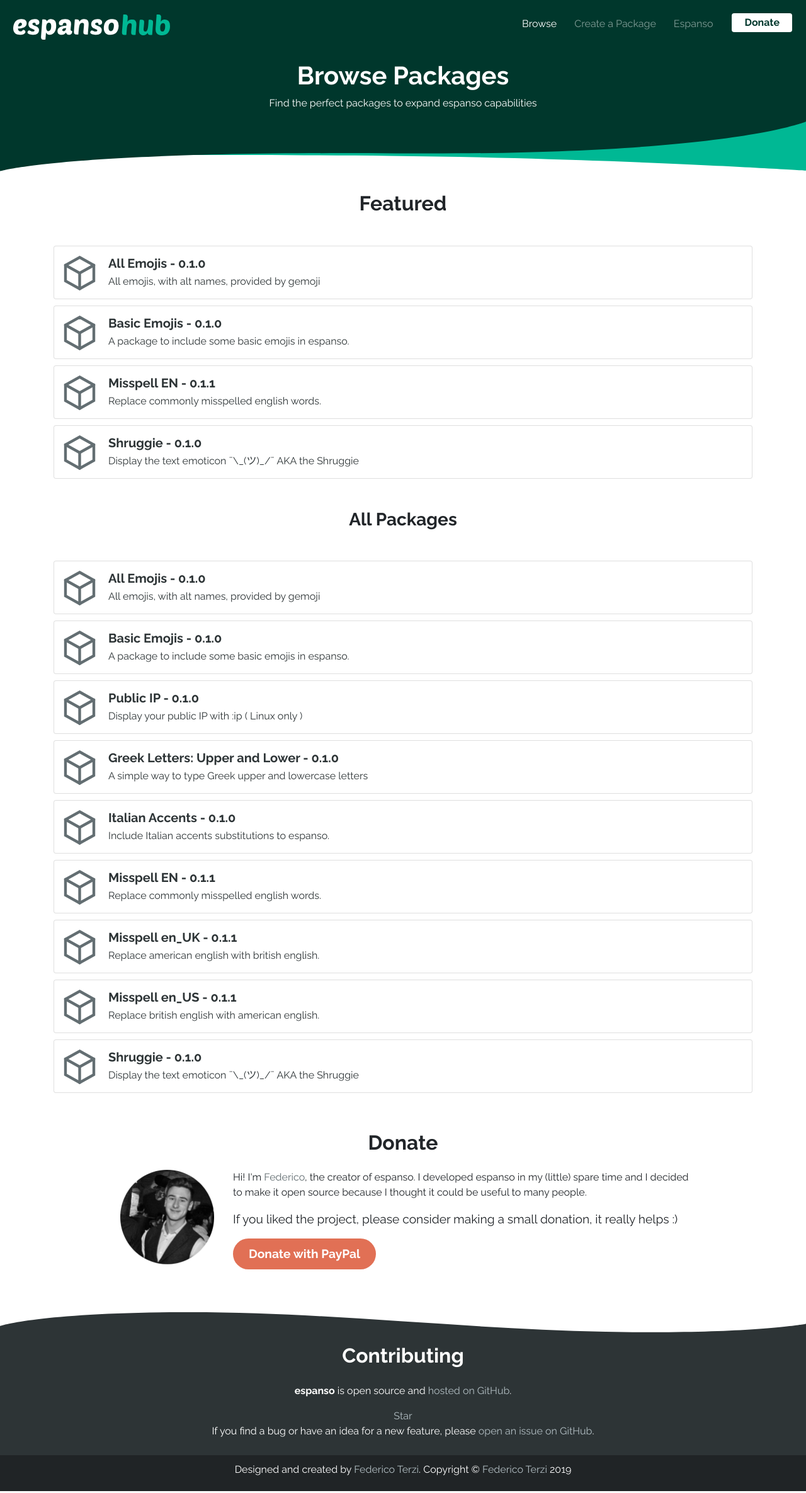
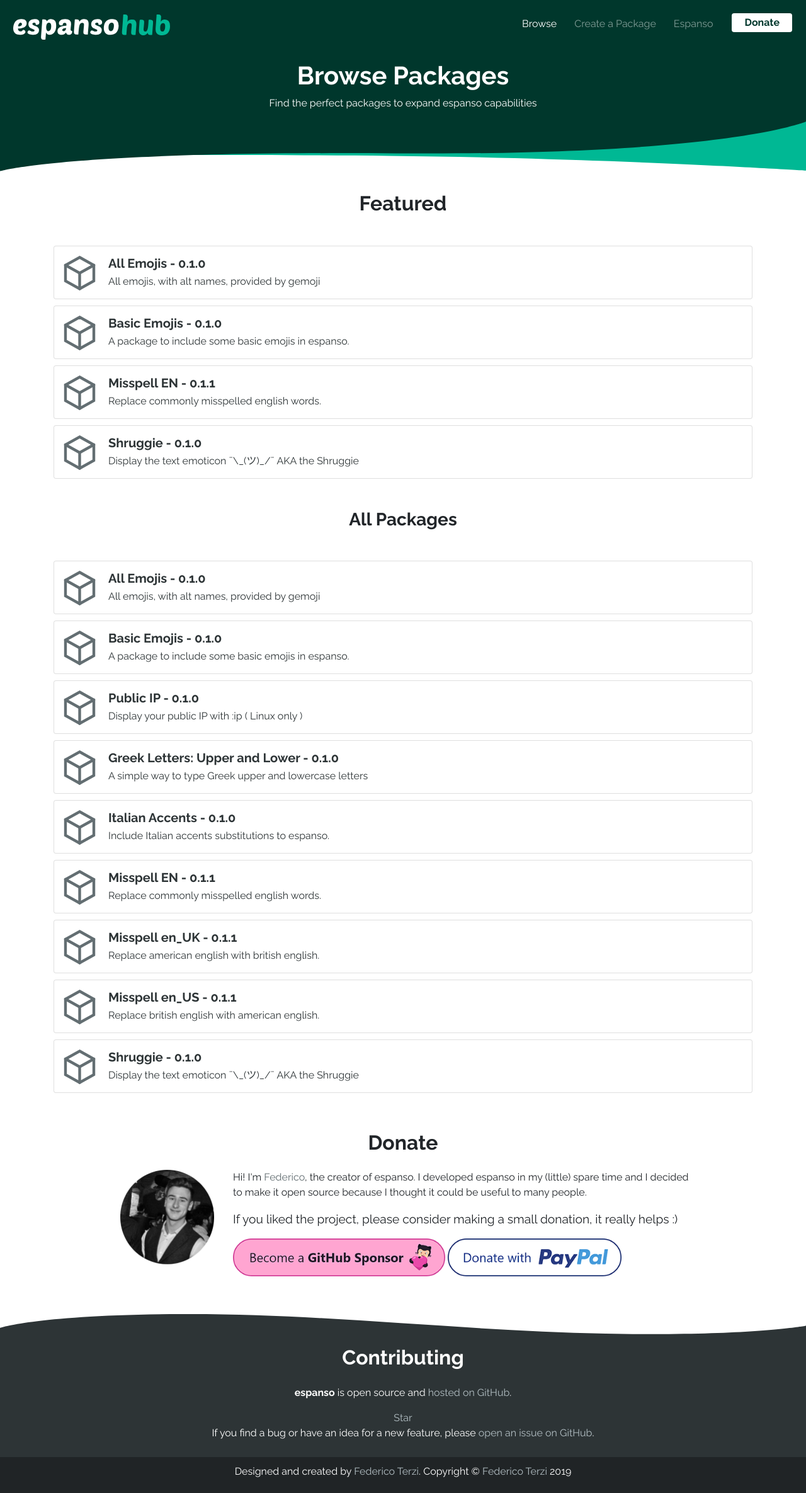
Before and after one commit to federico-terzi/espanso-hub, a Jekyll site: the page built from index.html, in a window 1280 px wide. Shown: the whole page at 63% size. Built offline with Jekyll 4.4.1, drawn with Linux system fonts in a browser that asks for light colours.

Commit message:
Update donation links

```diff
--- a/_includes/donate.html
+++ b/_includes/donate.html
@@ -12,7 +12,10 @@
                 and I decided to make it open source because I thought it could be useful to many people.
             </p>
             <p class="bigger">If you liked the project, please consider making a small donation, it really helps :)</p>
-            <a class="btn btn-lg" target="_blank" href="https://www.paypal.com/cgi-bin/webscr?cmd=_s-xclick&hosted_button_id=FHNLR5DRS267E&source=url" role="button">Donate with PayPal</a>
+
+            <a target="_blank" href="https://github.com/sponsors/federico-terzi" role="button"><img src="/assets/images/githubsponsor.png" class="mbtn" /></a>
+            <a target="_blank" href="https://www.paypal.com/cgi-bin/webscr?cmd=_s-xclick&hosted_button_id=FHNLR5DRS267E&source=url" role="button"><img src="/assets/images/paypal.png" class="mbtn" /></a>
+
         </div>
     </div>
 </div>
--- a/_sass/_donate.scss
+++ b/_sass/_donate.scss
@@ -35,4 +35,9 @@
             font-size: 1.3em;
         }
     }
+
+    .mbtn {
+        height: 60px;
+        display: inline;
+    }
 }
```
Also changed, not shown: assets/images/githubsponsor.png (added), assets/images/paypal.png (added).
